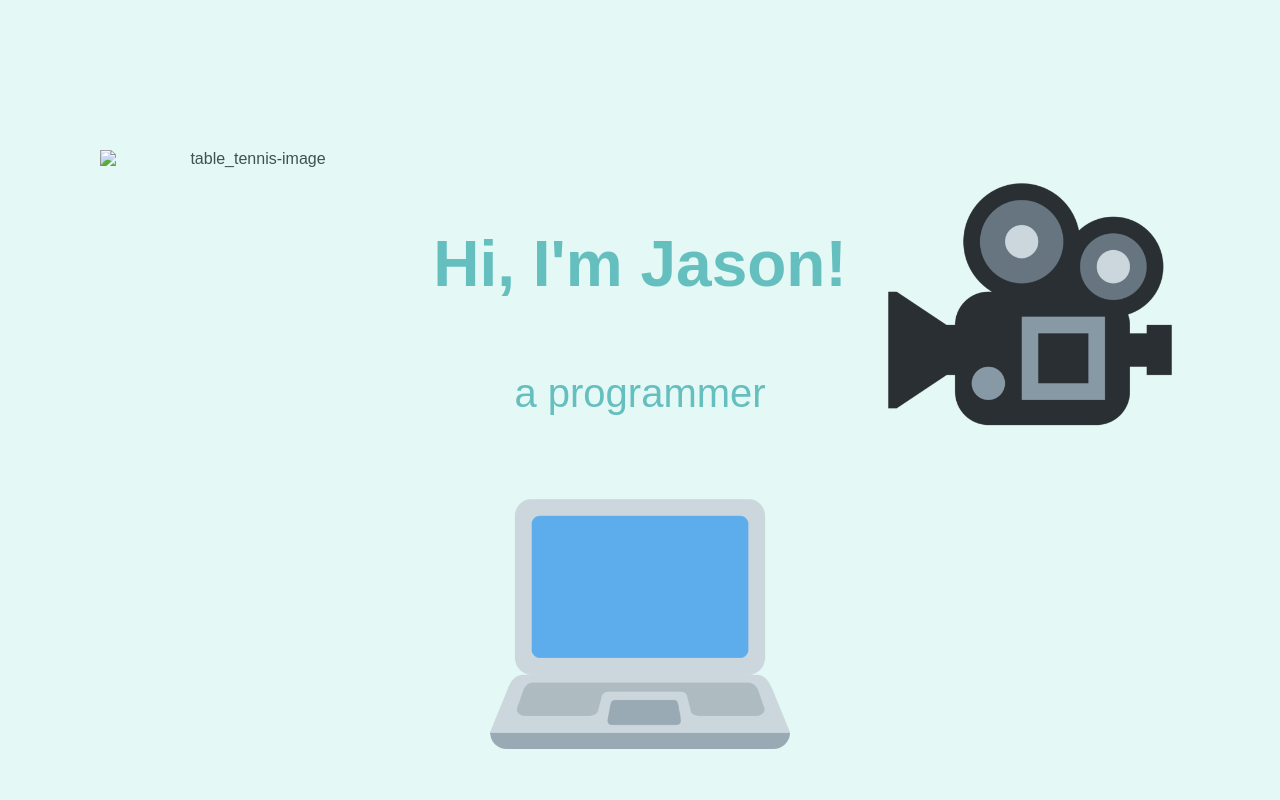
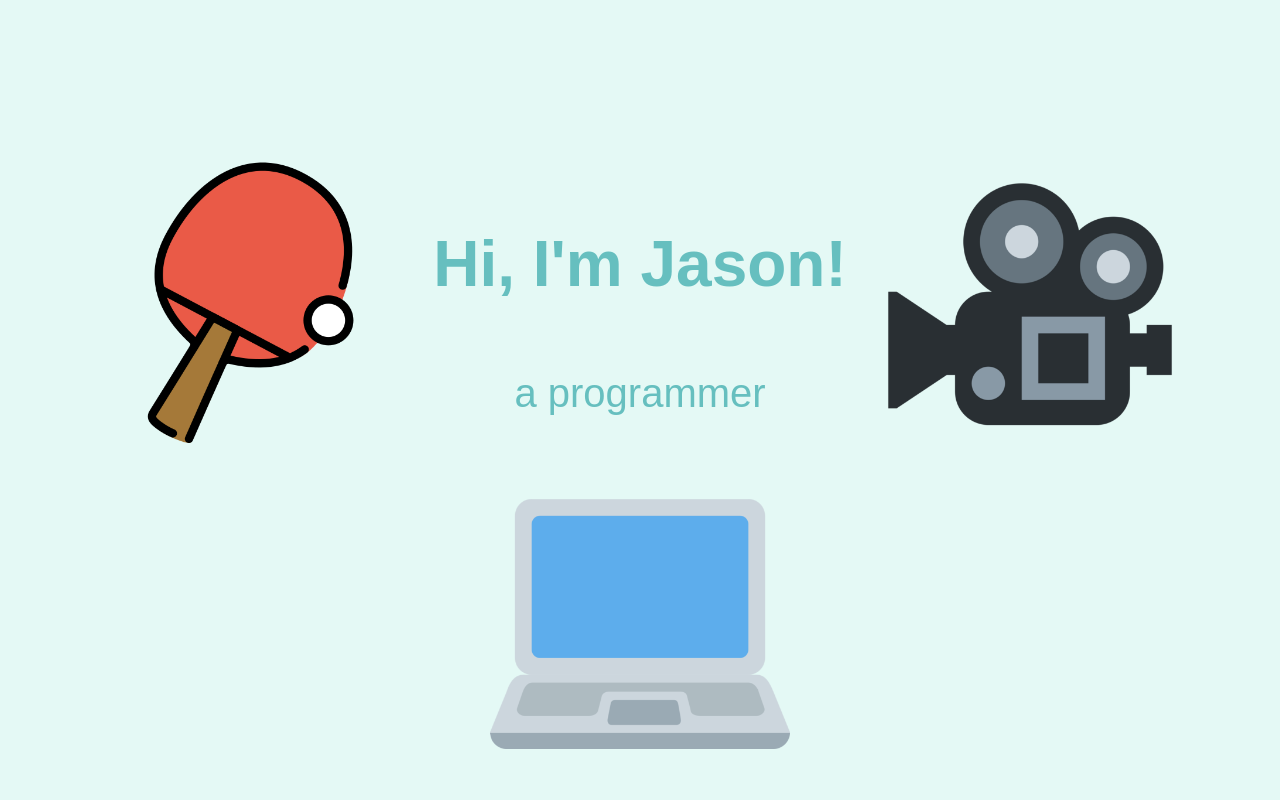
Before and after one commit to yjason12/PersonalSite, a plain HTML site: page index.html in a window 1280 px wide. Shown: the top 800 px of the page. Drawn offline with Linux system fonts and the light colour scheme; a web font is replaced by a local one.

Commit message:
fixed images I think

```diff
--- a/index.html
+++ b/index.html
@@ -17,7 +17,7 @@
     <div class="top-container">
         <h1>Hi, I'm Jason!</h1>
         <h2>a programmer</h2>
-        <img id="tabletennis" src="/PersonalSite/mages/table_tennis.png" alt="table_tennis-image">
+        <img id="tabletennis" src="/PersonalSite/images/table_tennis.png" alt="table_tennis-image">
         <img id="filmcam" src="/PersonalSite/images/film.png" alt="film-image">
         <img id="compsci" src="/PersonalSite/images/compsci.png" alt="compsci-image">
     </div>
```
